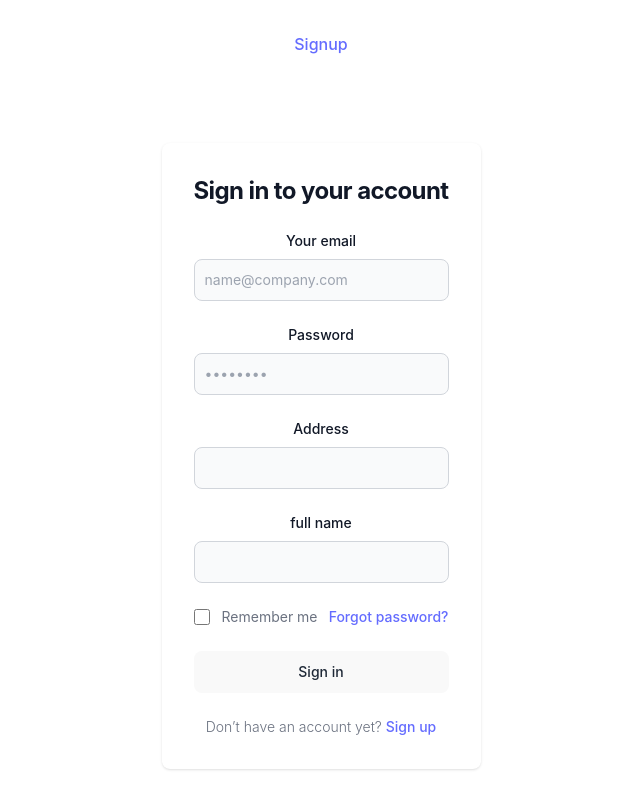
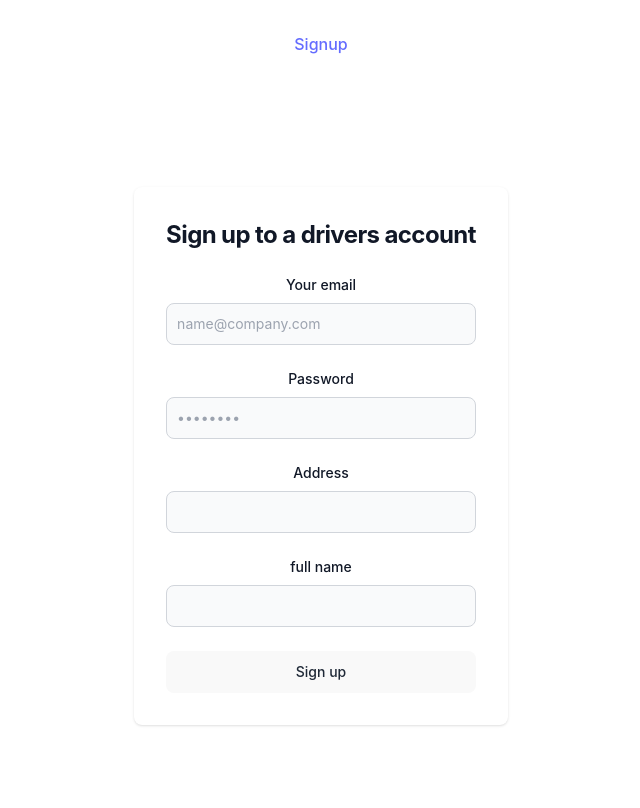
Before and after one commit to ConfuzzedCat/PickMeUp-repo, a React (Vite) app in the folder frontend/: page /signup in a window 1280 px wide. Shown: the top 808 px of the page, without its empty margins (319-959 px from the left). Built offline with nearby package versions, Linux system fonts and the light colour scheme.

Commit message:
made typo changes and removed agreed style
i have removed the remember me, signup, and "dont have an account yet
i also changed the typoes to match a sign up form

```diff
--- a/frontend/src/signup.jsx
+++ b/frontend/src/signup.jsx
@@ -56,7 +56,7 @@ function Signup() {
         <div class="w-full bg-white rounded-lg shadow dark:border md:mt-0 sm:max-w-md xl:p-0 dark:bg-gray-800 dark:border-gray-700">
           <div class="p-6 space-y-4 md:space-y-6 sm:p-8">
             <h1 class="text-xl font-bold leading-tight tracking-tight text-gray-900 md:text-2xl dark:text-white">
-              Sign in to your account
+              Sign up to a drivers account
             </h1>
             <form
               class="space-y-4 md:space-y-6"
@@ -124,48 +124,13 @@ function Signup() {
                   required=""
                 ></input>
               </div>
-              <div class="flex items-center justify-between">
-                <div class="flex items-start">
-                  <div class="flex items-center h-5">
-                    <input
-                      id="remember"
-                      aria-describedby="remember"
-                      type="checkbox"
-                      class="w-4 h-4 border border-gray-300 rounded bg-gray-50 focus:ring-3 focus:ring-primary-300 dark:bg-gray-700 dark:border-gray-600 dark:focus:ring-primary-600 dark:ring-offset-gray-800"
-                      required=""
-                    ></input>
-                  </div>
-                  <div class="ml-3 text-sm">
-                    <label
-                      htmlFor="remember"
-                      class="text-gray-500 dark:text-gray-300"
-                    >
-                      Remember me
-                    </label>
-                  </div>
-                </div>
-                <a
-                  href="#"
-                  class="text-sm font-medium text-primary-600 hover:underline dark:text-primary-500"
-                >
-                  Forgot password?
-                </a>
-              </div>
+
               <button
                 type="submit"
                 class="w-full text-gray-800 bg-primary-600 hover:bg-primary-700 focus:ring-4 focus:outline-none focus:ring-primary-300 font-medium rounded-lg text-sm px-5 py-2.5 text-center dark:bg-primary-600 dark:hover:bg-primary-700 dark:focus:ring-primary-800"
               >
-                Sign in
+                Sign up
               </button>
-              <p class="text-sm font-light text-gray-500 dark:text-gray-400">
-                Don’t have an account yet?{" "}
-                <a
-                  href="#"
-                  class="font-medium text-primary-600 hover:underline dark:text-primary-500"
-                >
-                  Sign up
-                </a>
-              </p>
             </form>
           </div>
         </div>
```
